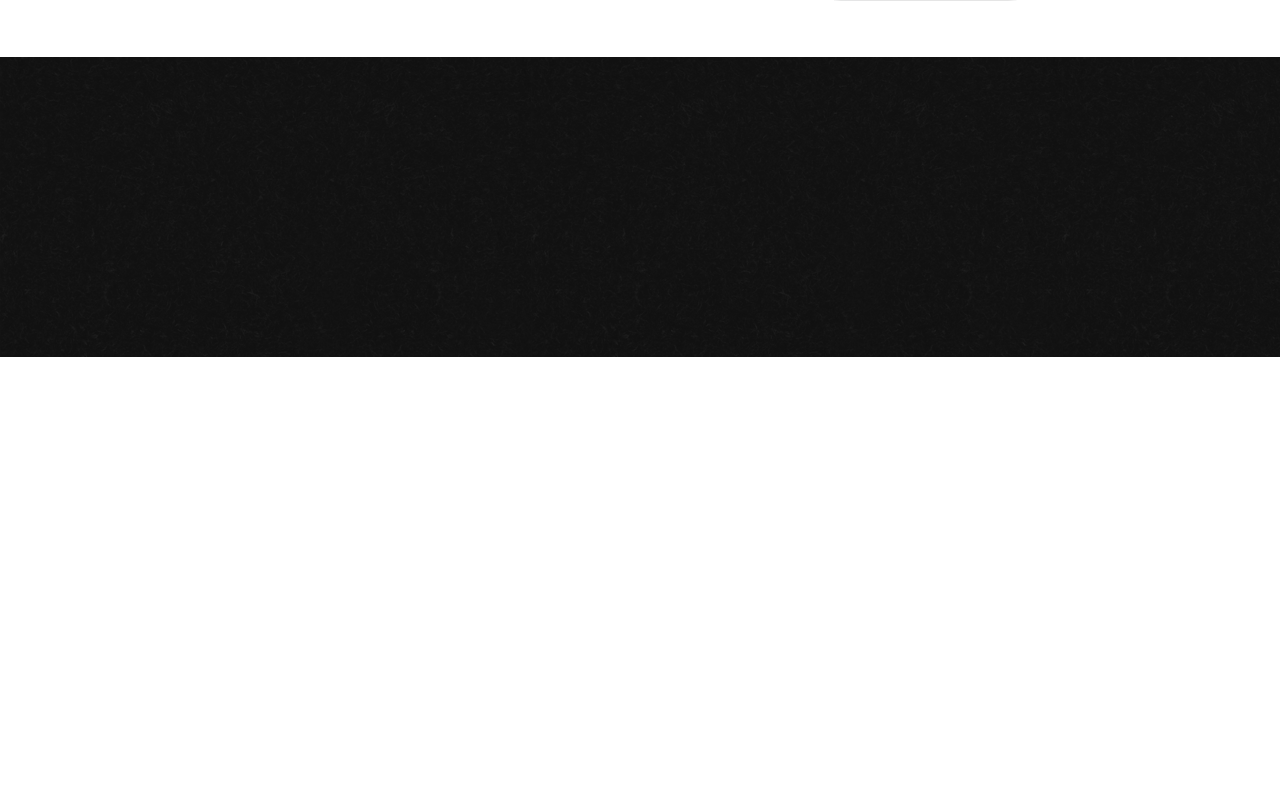
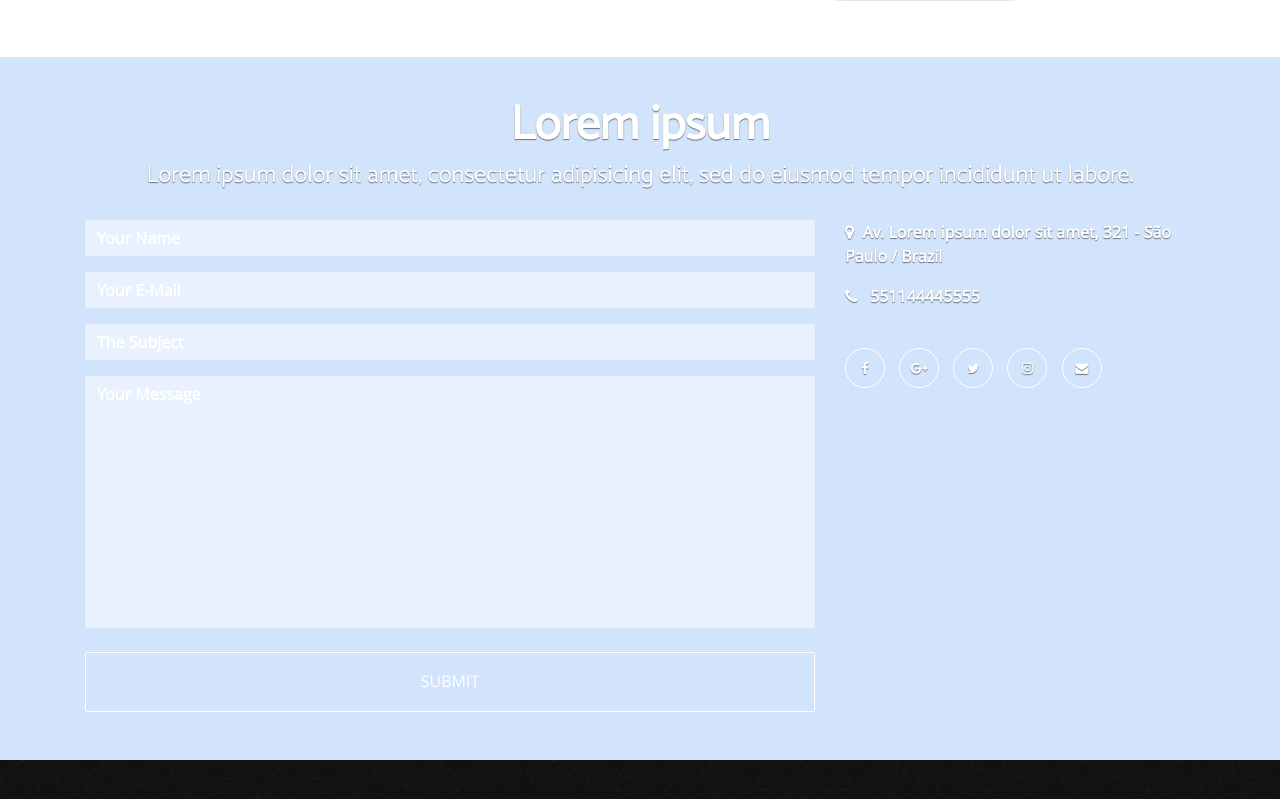
Before and after one commit to Robson16/bootstrap-4-multi-purpose-template, a website: page src/index.html in a window 1280 px wide. Shown: the part 7084-7883 px from the top of the page. Before the commit the page ends 7441 px from the top, so only its background shows below. Drawn offline with Linux system fonts and the light colour scheme; some packages are replaced by stand-ins of ours.

Commit message:
Contact Section

```diff
--- a/src/index.html
+++ b/src/index.html
@@ -605,7 +605,7 @@
                 </div>
                 <!-- /.row -->
                 <div class="row">
-                    <div class="col-sm-6">
+                    <div class="col-lg-6">
                         <div id="accordion">
                             <div class="card">
                                 <div class="card-header" id="headingOne">
@@ -677,7 +677,7 @@
                         <!-- /#accordion -->
                     </div>
                     <!-- /.col -->
-                    <div class="col-sm-6 pt-4 pt-sm-0">
+                    <div class="col-lg-6 pt-4 pt-lg-0">
                         <img class="img-fluid" src="img/iPhone.png" alt="iPhone Img">
                     </div>
                     <!-- /.col -->
@@ -687,7 +687,77 @@
             <!-- /.container -->
         </section>
 
-        <section class="contact"></section>
+        <section class="contact" data-parallax="scroll" data-image-src="./img/email-computer.jpg">
+            <div class="container">
+                <div class="row">
+                    <div class="col-12">
+                        <div class="title-block">
+                            <h2 class="title">Lorem ipsum</h2>
+                            <h3 class="subtitle">
+                                Lorem ipsum dolor sit amet, consectetur adipisicing elit, sed do eiusmod tempor incididunt ut labore.
+                            </h3>
+                        </div>
+                        <!-- /.title-block -->
+                    </div>
+                    <!-- /.col -->
+                </div>
+                <!-- /.row -->
+                <div class="row">
+                    <div class="col-lg-8">
+                        <form action="#">
+                            <div class="form-group">
+                                <input class="form-control" name="name" id="name" placeholder="Your Name">
+                            </div>
+                            <div class="form-group">
+                                <input class="form-control" type="email" name="subject" id="email" placeholder="Your E-Mail">
+                            </div>
+                            <div class="form-group">
+                                <input class="form-control" name="subject" id="subject" placeholder="The Subject">
+                            </div>
+                            <div class="form-group">
+                                <textarea class="form-control" name="message" id="message" rows="10" placeholder="Your Message"></textarea>
+                            </div>
+                            <button class="btn btn-outline-light btn-block">Submit</button>
+                        </form>
+                    </div>
+                    <!-- /.col -->
+                    <div class="col-lg-4 pt-4 pt-lg-0">
+                        <ul class="list-unstyled contact-info">
+                            <li>
+                                <p class="font-weight-bold">
+                                    <i class="fa fa-map-marker" aria-hidden="true"></i>&nbsp;&nbsp;Av. Lorem ipsum dolor sit amet, 321 - São Paulo / Brazil
+                                </p>
+                            </li>
+                            <li>
+                                <p class="font-weight-bold">
+                                    <i class="fa fa-phone" aria-hidden="true"></i>&nbsp;&nbsp;
+                                    <a href="tel:551144445555">551144445555</a>
+                                </p>
+                            </li>
+                        </ul>
+                        <p class="social">
+                            <a href="#" class="external facebook">
+                                <i class="fa fa-facebook"></i>
+                            </a>
+                            <a href="#" class="external gplus">
+                                <i class="fa fa-google-plus"></i>
+                            </a>
+                            <a href="#" class="external twitter">
+                                <i class="fa fa-twitter"></i>
+                            </a>
+                            <a href="#" title="" class="external instagram">
+                                <i class="fa fa-instagram"></i>
+                            </a>
+                            <a href="#" class="email">
+                                <i class="fa fa-envelope"> </i>
+                            </a>
+                        </p>
+                    </div>
+                    <!-- /.col -->
+                </div>
+                <!-- /.row -->
+            </div>
+        </section>
 
         <section class="newsletter"></section>
     </main>
--- a/src/sass/1-base/_base.sass
+++ b/src/sass/1-base/_base.sass
@@ -17,6 +17,9 @@ h6
     @extend %heading-font
 
     text-align: center
+
+textarea
+    resize: none
 
 .container
     height: 100%
@@ -81,6 +84,6 @@ h6
     line-height: 2.6em
 
     &:hover
-        opacity: 0.7
-        color: $cor-preta
-        background-color: $cor-branca
+        background: rgba($cor-branca, 0.6)
+        color: $cor-branca
+        font-weight: bold
--- /dev/null
+++ b/src/sass/2-layouts/_contact.sass
@@ -0,0 +1,75 @@
+.contact
+    @extend .countup
+
+    .contact-info a
+        text-decoration: none
+        color: $cor-branca
+
+        &:hover, &:focus, &:active
+            color: $cor-padrao
+
+    .social
+        text-align: left
+        margin-top: 40px
+
+        a
+            margin: 0 10px 0 0
+            color: $cor-branca
+            display: inline-block
+            width: 40px
+            height: 40px
+            border-radius: 20px
+            line-height: 40px
+            font-size: 13px
+            text-align: center
+            -webkit-transition: all 0.2s ease-out
+            -moz-transition: all 0.2s ease-out
+            transition: all 0.2s ease-out
+            vertical-align: bottom
+            border: solid 1px $cor-branca
+
+            i
+                vertical-align: bottom
+                line-height: 40px
+
+            &:hover
+                background: transparent
+
+                &.facebook
+                    color: #4460ae
+                    border-color: #4460ae
+
+                &.gplus
+                    color: #c21f25
+                    border-color: #c21f25
+
+                &.twitter
+                    color: #3cf
+                    border-color: #3cf
+
+                &.instagram
+                    color: #cd4378
+                    border-color: #cd4378
+
+                &.email
+                    color: #4a7f45
+                    border-color: #4a7f45
+
+                &.link
+                    color: #871AFF
+                    border-color: #871AFF
+
+    @media (min-width: 768px)
+        input, textarea
+            background: rgba($cor-branca, 0.5)
+            color: $cor-auxiliar
+            border: none
+            border-radius: 0
+
+            &:focus, &:active
+                background: rgba($cor-branca, 0.8)
+                box-shadow: none
+
+            &::placeholder
+                color: $cor-branca
+                font-weight: bold
--- a/src/sass/2-layouts/_layouts-dir.sass
+++ b/src/sass/2-layouts/_layouts-dir.sass
@@ -12,4 +12,5 @@
 @import "blog"
 @import "calltoaction"
 @import "faq"
+@import "contact"
 @import "footer"
```
Also changed, not shown: src/css/app.css, src/img/email-computer.jpg (added).
